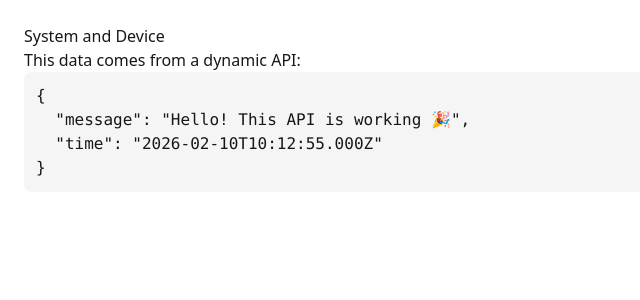
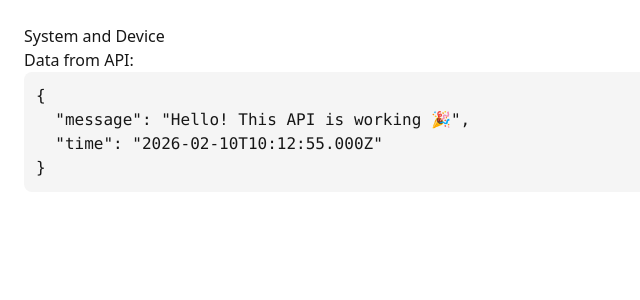
Before and after one commit to lztyblog/System-and-Device, a Next.js app in the folder web/: page / in a window 1280 px wide. Shown: the top 300 px of the page, without its empty margins (0-640 px from the left). Built offline with nearby package versions, Linux system fonts and the light colour scheme.

Commit message:
fix server fetch with absolute url

```diff
--- a/web/app/page.tsx
+++ b/web/app/page.tsx
@@ -1,13 +1,19 @@
+import { headers } from "next/headers";
+
 export default async function Home() {
-  const res = await fetch("api/hello", {
+  const headersList = headers();
+  const host = headersList.get("host");
+
+  const res = await fetch(`https://${host}/api/hello`, {
     cache: "no-store",
   });
+
   const data = await res.json();
 
   return (
     <main style={{ padding: 24, fontFamily: "system-ui" }}>
       <h1>System and Device</h1>
-      <p>This data comes from a dynamic API:</p>
+      <p>Data from API:</p>
       <pre
         style={{
           background: "#f5f5f5",
```
